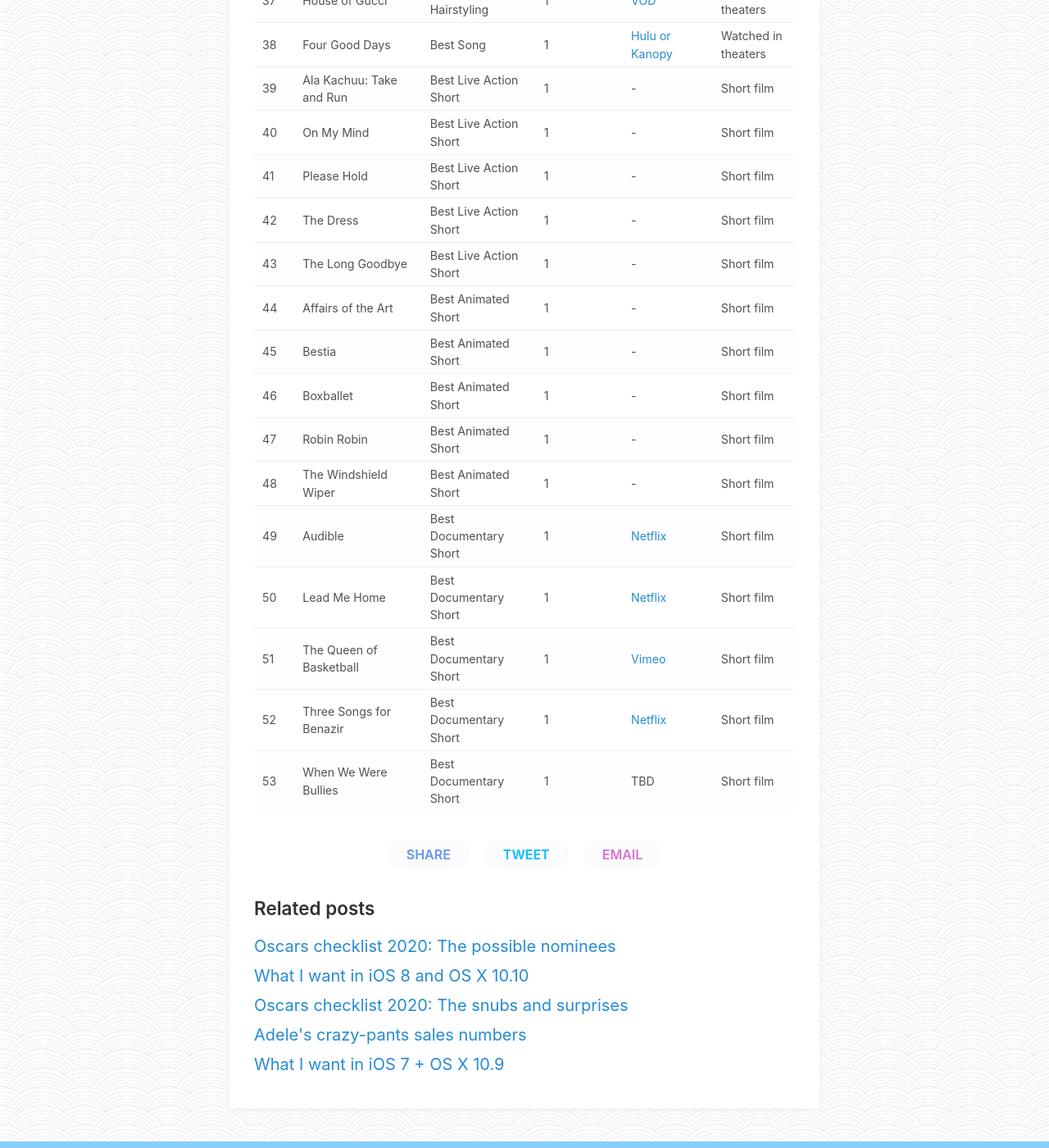
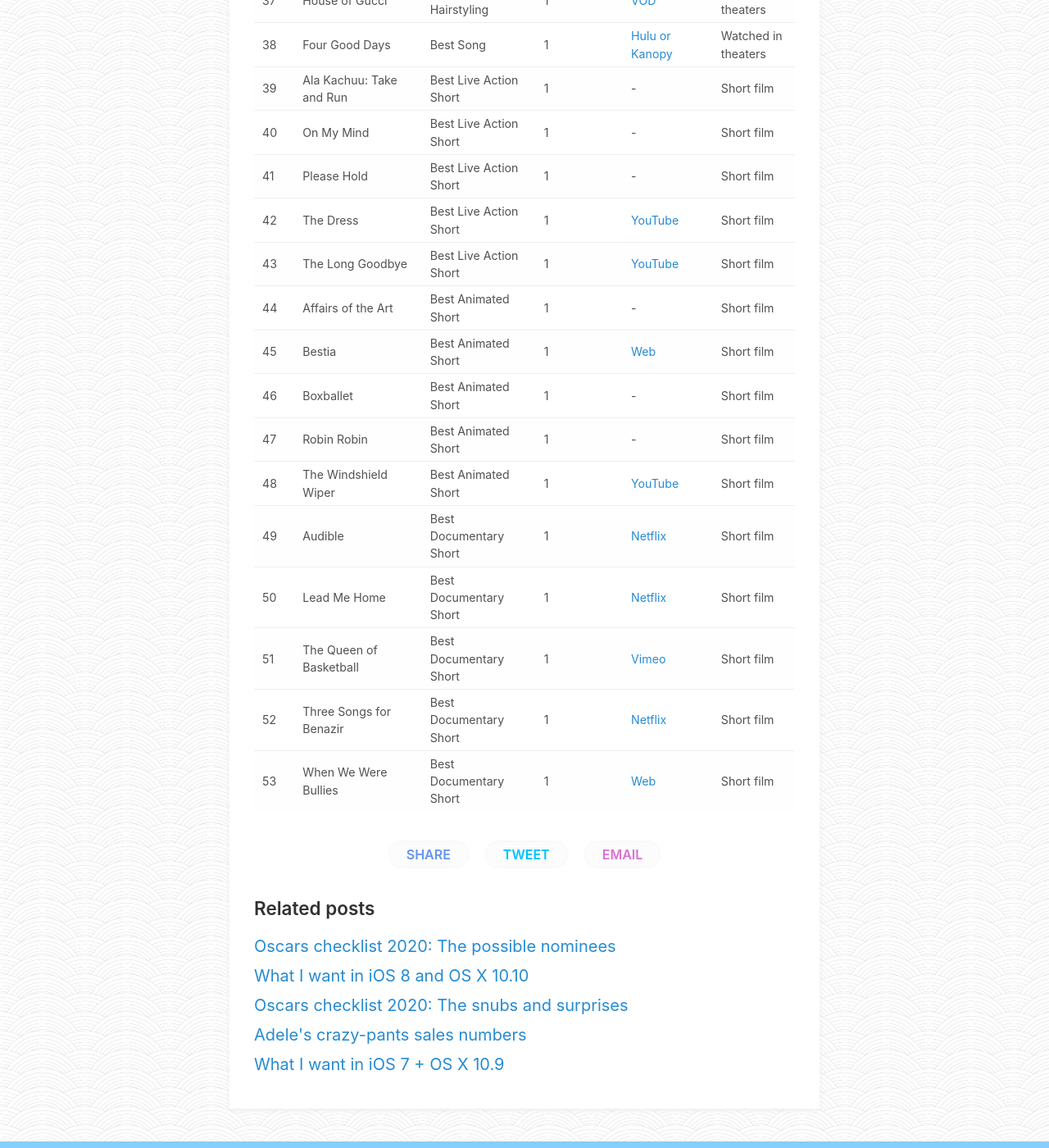
Before and after one commit to rkudeshi/rkudeshi.github.io, a Jekyll site: the page built from _posts/2022-02-08-oscars-checklist-2022-actual-nominees.md, in a window 1280 px wide and 1400 px high, scrolled down 3185 px. Shown: the whole window at 82% size. Built offline with Jekyll 4.4.1, drawn with Linux system fonts in a browser that asks for light colours.

Commit message:
Update 2022-02-08-oscars-checklist-2022-actual-nominees.md

```diff
--- a/_posts/2022-02-08-oscars-checklist-2022-actual-nominees.md
+++ b/_posts/2022-02-08-oscars-checklist-2022-actual-nominees.md
@@ -39,9 +39,9 @@ The big ceremony is on March 27, 2022 - looks like I've got plenty of time to fi
 |   19 | Flee                                      | Best International Film     |                3 | [Hulu](https://www.hulu.com/movie/flee-dbaf52c6-6944-442c-8064-863ef948200a)                        | Watched in theaters |
 |   20 | Lunana: A Yak in the Classroom            | Best International Film     |                1 | [Spectrum ($)](https://ondemand.spectrum.net/movies/17478118/lunana-a-yak-in-the-classroom/)        | Not watched         |
 |   21 | The Hand of God                           | Best International Film     |                1 | [Netflix](https://www.netflix.com/title/81156325)                                                   | Watched in theaters |
-|   22 | Encanto                                   | Best Animated Feature       |                3 | [Disney+](https://www.disneyplus.com/movies/encanto/33q7DY1rtHQH)                                    | Watched in theaters |
-|   23 | Luca                                      | Best Animated Feature       |                1 | [Disney+](https://www.disneyplus.com/movies/luca/7K1HyQ6Hl16P)                                       | Watched at home     |
-|   24 | Raya and the Last Dragon                  | Best Animated Feature       |                1 | [Disney+](https://www.disneyplus.com/movies/raya-and-the-last-dragon/6dyengbx3iYK)                   | Watched at home     |
+|   22 | Encanto                                   | Best Animated Feature       |                3 | [Disney+](https://www.disneyplus.com/movies/encanto/33q7DY1rtHQH)                                   | Watched in theaters |
+|   23 | Luca                                      | Best Animated Feature       |                1 | [Disney+](https://www.disneyplus.com/movies/luca/7K1HyQ6Hl16P)                                      | Watched at home     |
+|   24 | Raya and the Last Dragon                  | Best Animated Feature       |                1 | [Disney+](https://www.disneyplus.com/movies/raya-and-the-last-dragon/6dyengbx3iYK)                  | Watched at home     |
 |   25 | The Mitchells vs the Machines             | Best Animated Feature       |                1 | [Netflix](https://www.netflix.com/title/81399614)                                                   | Not watched         |
 |   26 | Ascension                                 | Best Documentary Feature    |                1 | [Paramount+](https://www.paramountplus.com/movies/ascension/5WF18boWJHtAu2P65EQR_UT_VW_UQ53u/)      | Not watched         |
 |   27 | Attica                                    | Best Documentary Feature    |                1 | [Amazon Prime](https://www.amazon.com/gp/video/detail/0K86NDZ23CWI116DQ7D1T3P1BN/)                  | Not watched         |
@@ -59,16 +59,16 @@ The big ceremony is on March 27, 2022 - looks like I've got plenty of time to fi
 |   39 | Ala Kachuu: Take and Run                  | Best Live Action Short      |                1 | -                                                                                                   | Short film          |
 |   40 | On My Mind                                | Best Live Action Short      |                1 | -                                                                                                   | Short film          |
 |   41 | Please Hold                               | Best Live Action Short      |                1 | -                                                                                                   | Short film          |
-|   42 | The Dress                                 | Best Live Action Short      |                1 | -                                                                                                   | Short film          |
-|   43 | The Long Goodbye                          | Best Live Action Short      |                1 | -                                                                                                   | Short film          |
+|   42 | The Dress                                 | Best Live Action Short      |                1 | [YouTube](https://www.youtube.com/watch?v=PcQsBkykUWg)                                              | Short film          |
+|   43 | The Long Goodbye                          | Best Live Action Short      |                1 | [YouTube](https://www.youtube.com/watch?v=PcQsBkykUWg)                                              | Short film          |
 |   44 | Affairs of the Art                        | Best Animated Short         |                1 | -                                                                                                   | Short film          |
-|   45 | Bestia                                    | Best Animated Short         |                1 | -                                                                                                   | Short film          |
+|   45 | Bestia                                    | Best Animated Short         |                1 | [Web](www.arte.tv/fr/videos/103969-000-A/bestia/)                                                   | Short film          |
 |   46 | Boxballet                                 | Best Animated Short         |                1 | -                                                                                                   | Short film          |
 |   47 | Robin Robin                               | Best Animated Short         |                1 | -                                                                                                   | Short film          |
-|   48 | The Windshield Wiper                      | Best Animated Short         |                1 | -                                                                                                   | Short film          |
+|   48 | The Windshield Wiper                      | Best Animated Short         |                1 | [YouTube](https://www.youtube.com/watch?v=i8MQl7vCkMQ)                                              | Short film          |
 |   49 | Audible                                   | Best Documentary Short      |                1 | [Netflix](https://www.netflix.com/title/80219704)                                                   | Short film          |
 |   50 | Lead Me Home                              | Best Documentary Short      |                1 | [Netflix](https://www.netflix.com/title/81240756)                                                   | Short film          |
 |   51 | The Queen of Basketball                   | Best Documentary Short      |                1 | [Vimeo](https://vimeo.com/580833148)                                                                | Short film          |
 |   52 | Three Songs for Benazir                   | Best Documentary Short      |                1 | [Netflix](https://www.netflix.com/title/81562326)                                                   | Short film          |
-|   53 | When We Were Bullies                      | Best Documentary Short      |                1 | TBD                                                                                                 | Short film          |
+|   53 | When We Were Bullies                      | Best Documentary Short      |                1 | [Web](https://www.arte.tv/de/videos/093042-000-A/als-wir-tyrannen-waren/)                           | Short film          |
 |------|-------------------------------------------|-----------------------------|------------------|-----------------------------------------------------------------------------------------------------|---------------------|
```
